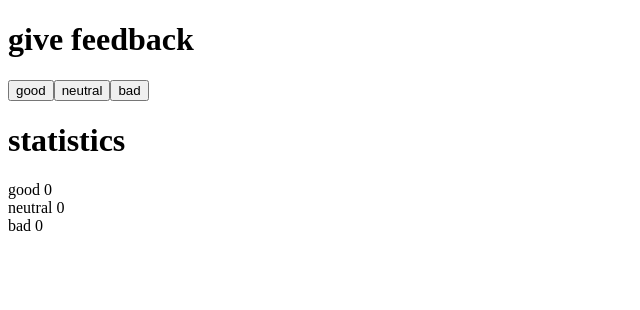
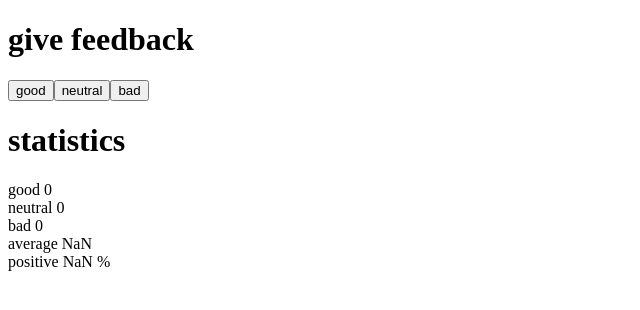
Before and after one commit to chec2chec/fullstackopen, a React (Vite) app in the folder part1/unicafe/: page / in a window 1280 px wide. Shown: the top 310 px of the page, without its empty margins (0-640 px from the left). Built offline with nearby package versions, Linux system fonts and the light colour scheme.

Commit message:
1.7: unicafe step 2

```diff
--- a/part1/unicafe/src/App.jsx
+++ b/part1/unicafe/src/App.jsx
@@ -28,7 +28,9 @@
       <h1>statistics</h1>
       <p>good {good}<br/>
       neutral {neutral}<br/>
-      bad {bad}</p>
+      bad {bad}<br/>
+      average {((good * 1) + (neutral * 0) + (bad * -1)) / (good + neutral + bad)}<br/>
+      positive {(good / (good + neutral + bad)) * 100} %</p>
     </div>
   )
 }
```
